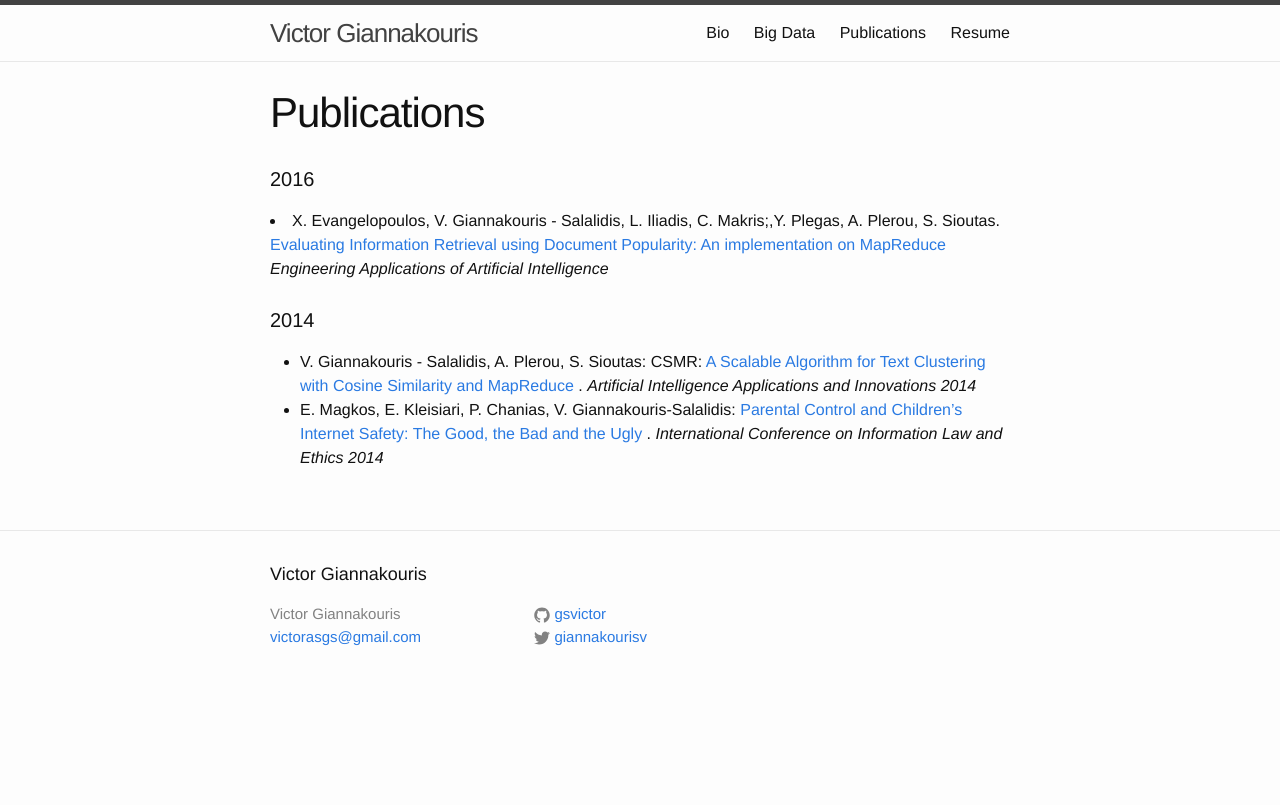
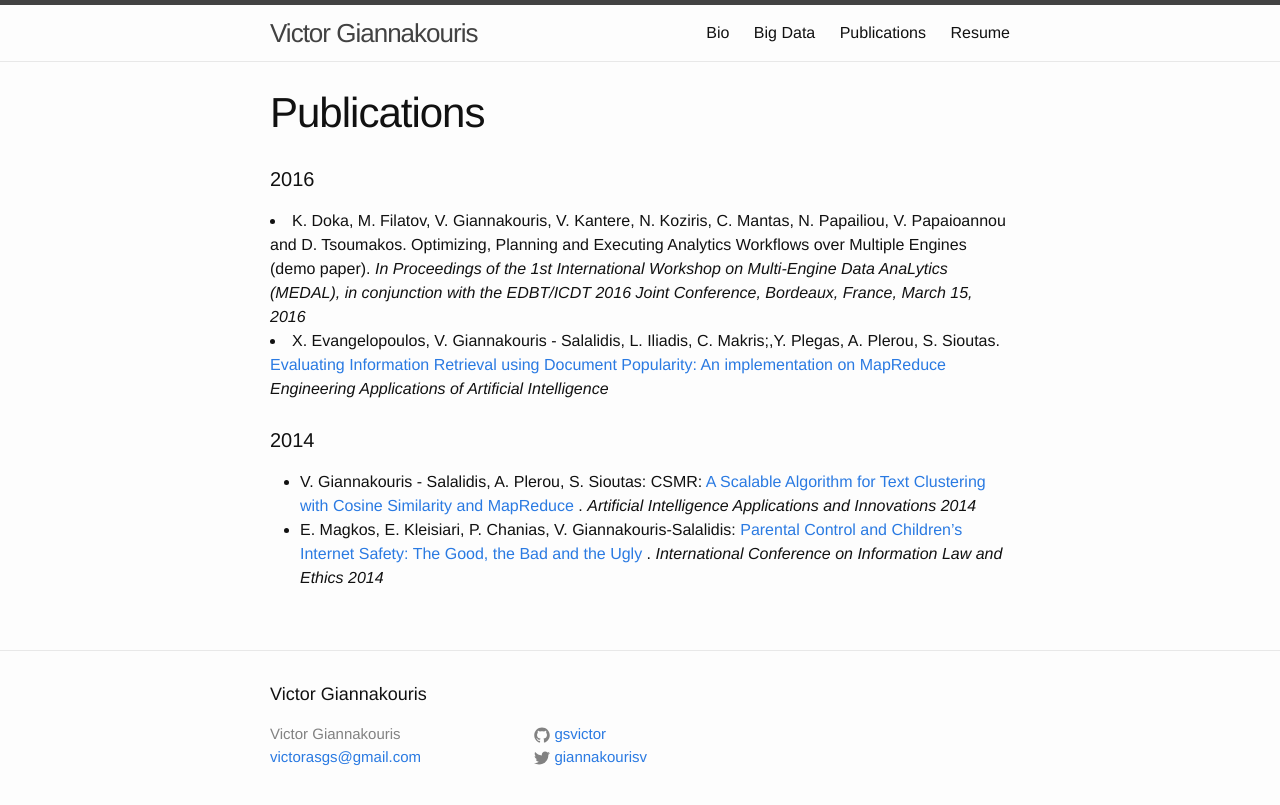
Before and after one commit to gsvic/gsvic.github.io, a Jekyll site: the page built from publications.html, in a window 1280 px wide. Shown: the top 805 px of the page. Built offline with Jekyll 4.4.1, drawn with Linux system fonts in a browser that asks for light colours.

Commit message:
Update publications.html

```diff
--- a/publications.html
+++ b/publications.html
@@ -3,6 +3,11 @@ layout: page
 title: Publications
 ---
 <h4>2016</h4>
+<li>
+    K. Doka, M. Filatov, V. Giannakouris, V. Kantere, N. Koziris, C. Mantas, N. Papailiou, V. Papaioannou and D. Tsoumakos.
+    Optimizing, Planning and Executing Analytics Workflows over Multiple Engines (demo paper).
+    <em>In Proceedings of the 1st International Workshop on Multi-Engine Data AnaLytics (MEDAL), in conjunction with the EDBT/ICDT 2016 Joint Conference, Bordeaux, France, March 15, 2016</em>
+</li>
 <li>
     X. Evangelopoulos, V. Giannakouris - Salalidis, L. Iliadis, C. Makris;,Y. Plegas, A. Plerou, S. Sioutas.
     <a href="http://www.sciencedirect.com/science/article/pii/S0952197616000270">
```
